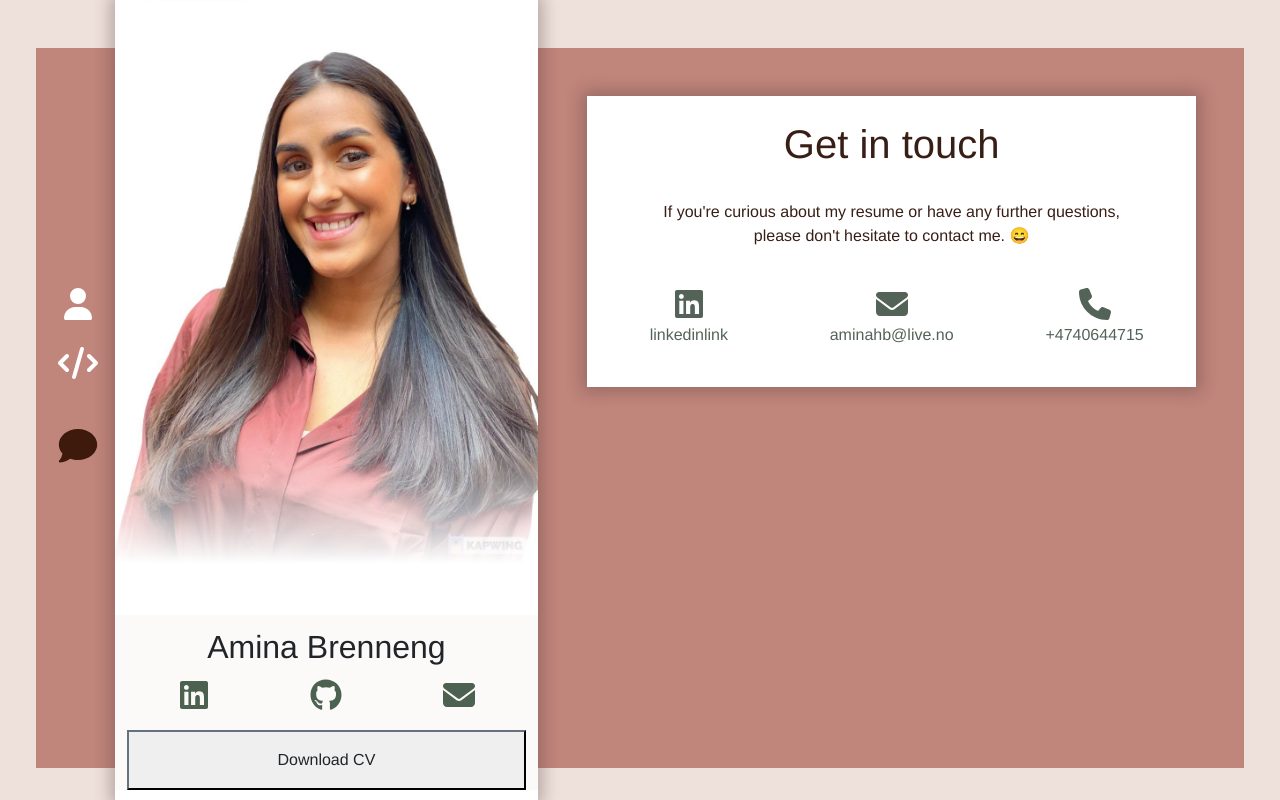
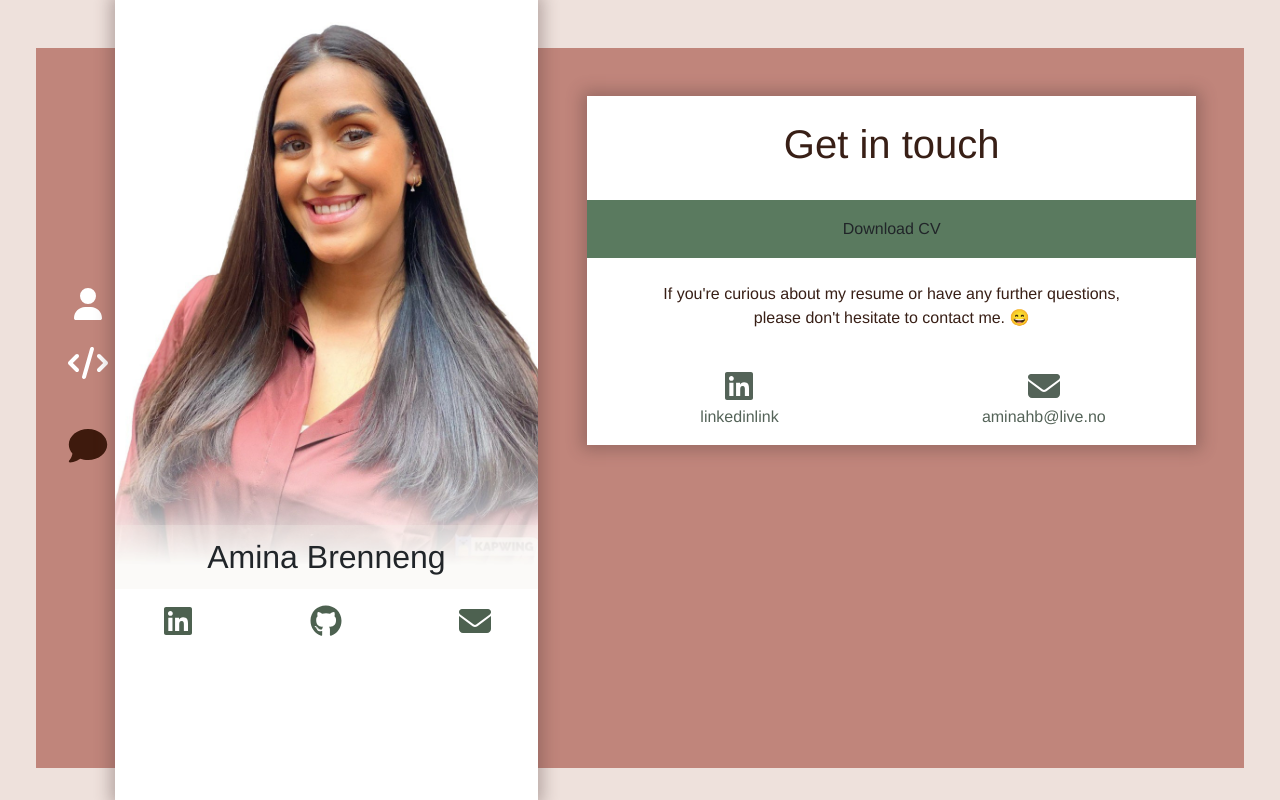
Before and after one commit to AminaBre/ProfilePage, a Vue app: page /contact in a window 1280 px wide. Built offline with nearby package versions, Linux system fonts and the light colour scheme.

Commit message:
refactored code, removed footer

```diff
--- a/src/components/Contact.vue
+++ b/src/components/Contact.vue
@@ -3,6 +3,9 @@
     <div class="col contact-content m-5">
       <div class="row my-4">
         <h1>Get in touch</h1>
+      </div>
+      <div class="row my-4">
+        <button class="btn py-3 btn-block">Download CV</button>
       </div>
       <div class="row mb-4">
         <p>
@@ -18,10 +21,6 @@
         <div class="col">
           <font-awesome-icon :icon="['fas', 'envelope']" size="2x" class="p-0" />
           <p class="media-body">aminahb@live.no</p>
-        </div>
-        <div class="col mb-4">
-          <font-awesome-icon :icon="['fas', 'phone']" size="2x" class="p-0" />
-          <p class="media-body">+4740644715</p>
         </div>
       </div>
     </div>
@@ -44,4 +43,14 @@ export default {
 .contact-info {
   color: rgb(84, 99, 88);
 }
+
+button {
+  background-color: rgb(90, 122, 95);
+  width: 100%;
+  border-radius: 0px;
+}
+button:hover {
+  background-color: rgb(65, 92, 65);
+  color: white;
+}
 </style>
--- a/src/components/Index.vue
+++ b/src/components/Index.vue
@@ -2,13 +2,14 @@
   <transition name="fade" appear>
     <div class="main-container p-md-5">
       <div class="row">
-        <div class="col-md-6 col-lg-5 sidebar-container">
+        <div class="col-md-6 col-lg-5 d-none d-md-block sidebar-container">
           <Sidebar />
         </div>
         <div class="col d-md-none content-container-mobile">
           <AboutMe />
           <TechnicalSkills />
           <History />
+          <Contact />
         </div>
         <div class="col-md-6 col-lg-7 d-none d-md-block content-container">
           <router-view />
@@ -23,6 +24,7 @@ import Sidebar from './Sidebar.vue';
 import AboutMe from './AboutMe.vue';
 import TechnicalSkills from './TechnicalSkills.vue';
 import History from './History.vue';
+import Contact from './Contact.vue';
 
 export default {
   name: 'Index',
@@ -31,6 +33,7 @@ export default {
     AboutMe,
     TechnicalSkills,
     History,
+    Contact,
   },
 };
 </script>
@@ -44,7 +47,7 @@ export default {
 .content-container {
   background-color: #c0857b;
   color: #fff;
-  overflow: auto;
+  overflow-y: scroll;
   height: 90vh;
 }
 
@@ -66,6 +69,7 @@ export default {
 .history-container {
   background-color: #5b3832;
 }
+
 @media screen and (min-width: 0px) and (max-width: 766px) {
   .sidebar-container {
     height: 30vh;
--- /dev/null
+++ b/src/components/Links.vue
@@ -0,0 +1,49 @@
+<template>
+  <div class="row about-me-container m-0">
+    <p class="name mx-0 my-2">Amina Brenneng</p>
+  </div>
+  <div class="row my-3 links-container">
+    <div class="col">
+      <a href="https://www.linkedin.com/in/amina-brenneng-699190b0" target="_blank"
+        ><font-awesome-icon :icon="['fab', 'linkedin']" size="2x" class="p-0 icon"
+      /></a>
+    </div>
+    <div class="col">
+      <a href="https://github.com/AminaBre" target="_blank">
+        <font-awesome-icon :icon="['fab', 'github']" size="2x" class="p-0 icon" />
+      </a>
+    </div>
+    <div class="col">
+      <a href="mailto:aminahb@live.no">
+        <font-awesome-icon :icon="['fas', 'envelope']" size="2x" class="p-0 icon" />
+      </a>
+    </div>
+  </div>
+</template>
+<script>
+export default {
+  name: 'Links',
+};
+</script>
+<style scoped>
+.about-me-container {
+  background-color: rgba(240, 237, 233, 0.301);
+  position: relative;
+  top: -70px;
+}
+
+.links-container {
+  position: relative;
+  top: -70px;
+}
+.name {
+  font-size: 2rem;
+}
+a {
+  color: rgb(77, 97, 80);
+}
+.icon:hover {
+  color: rgb(29, 44, 29);
+  transform: scale(1.2);
+}
+</style>
--- a/src/components/Sidebar.vue
+++ b/src/components/Sidebar.vue
@@ -1,41 +1,22 @@
 <template>
-  <div class="row">
   <div class="col-md-2 d-none d-md-block">
     <Navigation />
   </div>
   <div class="col image-container">
     <div class="row">
       <img src="../assets/fadeout-profile.jpg" class="p-0" />
-        <div class="row about-me-container m-0">
-          <p class="name mx-0 my-2">Amina Brenneng</p>
-          <div class="col">
-            <a href="https://www.linkedin.com/in/amina-brenneng-699190b0" target="_blank"
-              ><font-awesome-icon :icon="['fab', 'linkedin']" size="2x" class="p-0"
-            /></a>
     </div>
-          <div class="col">
-            <a href="https://github.com/AminaBre" target="_blank">
-              <font-awesome-icon :icon="['fab', 'github']" size="2x" class="p-0" />
-            </a>
-          </div>
-          <div class="col">
-            <a href="mailto:aminahb@live.no">
-              <font-awesome-icon :icon="['fas', 'envelope']" size="2x" class="p-0" />
-            </a>
-          </div>
-          <button class="btn-md btn-outline-dark py-3 mt-3">Download CV</button>
-        </div>
-      </div>
-    </div>
+    <Links />
   </div>
 </template>
 
 <script>
 import Navigation from './Navigation.vue';
+import Links from './Links.vue';
 
 export default {
   name: 'Sidebar',
-  components: { Navigation },
+  components: { Navigation, Links },
 };
 </script>
 
@@ -56,21 +37,7 @@ img {
   background-color: white;
   width: 100%;
   height: auto;
-}
-
-.about-me-container {
-  background-color: rgba(240, 237, 233, 0.301);
-  width: 100%;
-  position: absolute;
-  bottom: 10px;
-}
-
-.name {
-  font-size: 2rem;
-}
-
-a {
-  color: rgb(77, 97, 80);
+  top: -30px;
 }
 
 @media screen and (min-width: 0px) and (max-width: 766px) {
@@ -97,12 +64,16 @@ a {
 
 @media screen and (min-width: 766px) and (max-width: 1050px) {
   .image-container {
-    left: 11%;
+    left: 13%;
   }
   img {
-    top: -10%;
+    top: 40px;
     left: -14%;
     min-width: 400px;
   }
+
+  .about-me-container {
+    bottom: 30%;
+  }
 }
 </style>
```
Also changed, not shown: src/components/Footer.vue (deleted, +0 -32 lines), 2 other files (tests, documents, lock files or other folders). Lines whose indentation alone changed are shown as unchanged.
